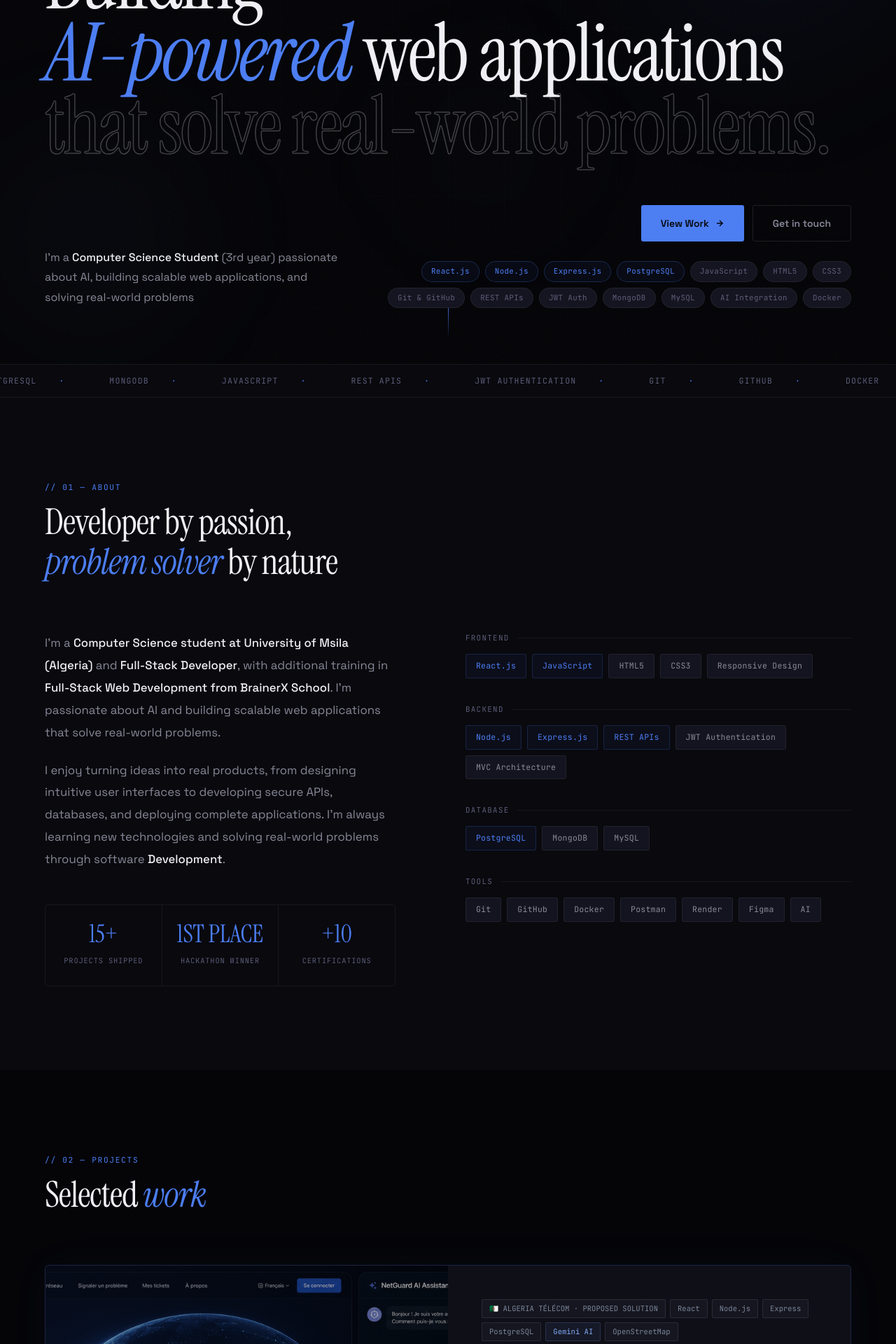
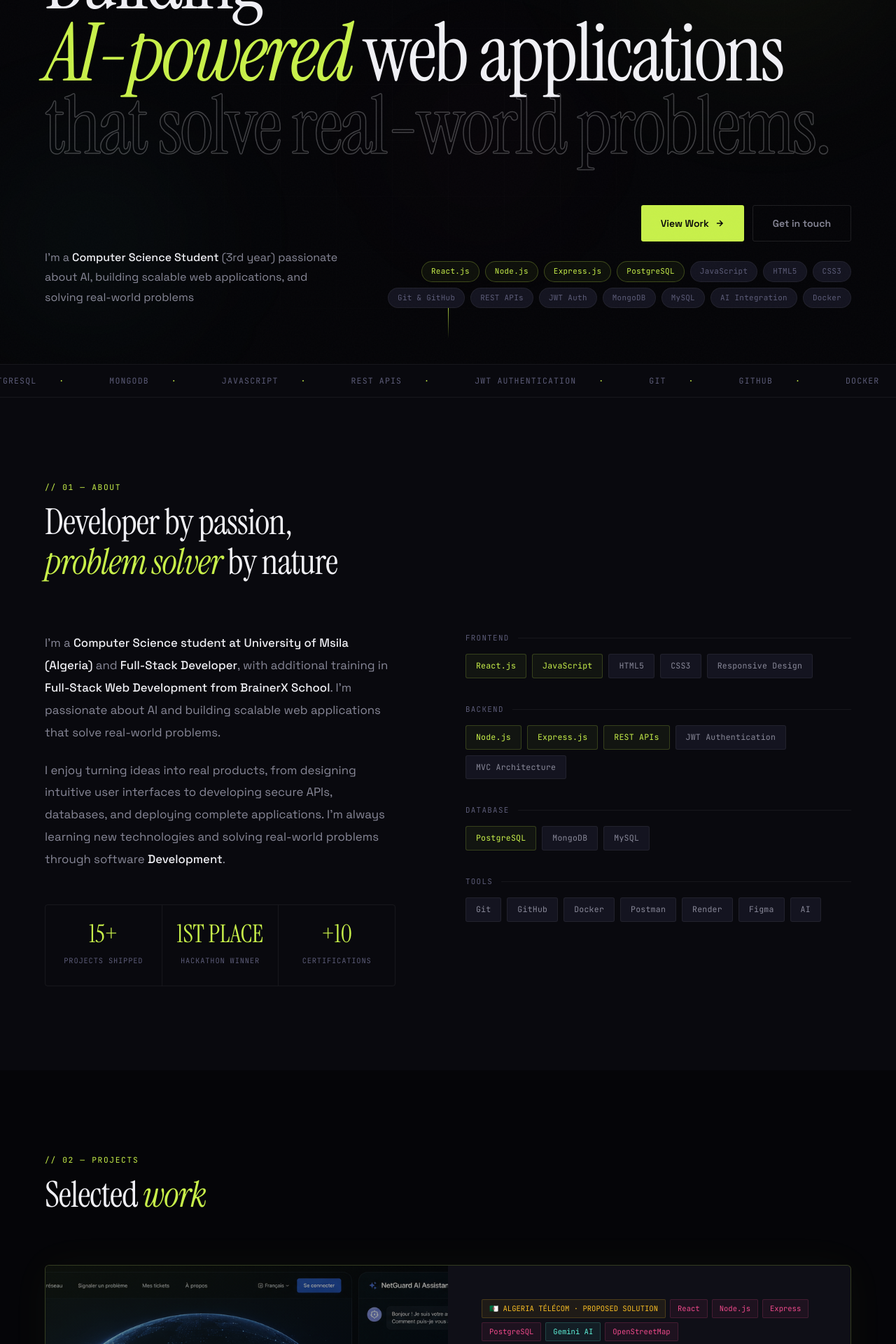
Before and after one commit to Mohammed-Zeghlache/Portfolio_ZMN, a React (Vite) app: page / in a window 1280 px wide. Shown: the part 280-2200 px from the top of the page at 70% size. Built offline with nearby package versions, Linux system fonts and the light colour scheme.

Commit message:
Update App.css

```diff
--- a/src/styles/App.css
+++ b/src/styles/App.css
@@ -6,9 +6,9 @@ html { scroll-behavior: smooth; }
   --bg2:      #09090e;
   --bg3:      #0f0f17;
   --surface:  #141420;
-  --accent:   #4C7EF3;
-  --accent2:  #7FA8F5;
-  --accent3:  #7A8699;
+  --accent:   #c8f04a;
+  --accent2:  #5ef0d8;
+  --accent3:  #f04a8c;
   --text:     #f0f0f5;
   --muted:    #5c5c78;
   --muted2:   #888898;
@@ -45,7 +45,7 @@ body {
 }
 .cursor-ring {
   width: 36px; height: 36px;
-  border: 1.5px solid rgba(76,126,243,0.35);
+  border: 1.5px solid rgba(200,240,74,0.35);
   border-radius: 50%;
   position: fixed;
   pointer-events: none;
@@ -53,7 +53,7 @@ body {
   transition: width 0.3s, height 0.3s, border-color 0.3s;
   transform: translate(-50%,-50%);
 }
-.cursor-ring.hovering { width: 56px; height: 56px; border-color: rgba(76,126,243,0.6); }
+.cursor-ring.hovering { width: 56px; height: 56px; border-color: rgba(200,240,74,0.6); }
 a, button, [data-hover] { cursor: none; }
 
 body::after {
@@ -106,9 +106,9 @@ nav.scrolled {
   align-items: end; padding: 0 64px 80px; position: relative; overflow: hidden;
 }
 .orb { position: absolute; border-radius: 50%; filter: blur(80px); pointer-events: none; animation: orbFloat 12s ease-in-out infinite alternate; }
-.orb-1 { width: 600px; height: 600px; background: radial-gradient(circle, rgba(76,126,243,0.07) 0%, transparent 70%); top: -150px; right: -100px; animation-duration: 14s; }
-.orb-2 { width: 400px; height: 400px; background: radial-gradient(circle, rgba(127,168,245,0.05) 0%, transparent 70%); bottom: 0; left: -100px; animation-duration: 10s; animation-delay: -3s; }
-.orb-3 { width: 300px; height: 300px; background: radial-gradient(circle, rgba(122,134,153,0.04) 0%, transparent 70%); top: 40%; left: 40%; animation-duration: 16s; animation-delay: -6s; }
+.orb-1 { width: 600px; height: 600px; background: radial-gradient(circle, rgba(200,240,74,0.07) 0%, transparent 70%); top: -150px; right: -100px; animation-duration: 14s; }
+.orb-2 { width: 400px; height: 400px; background: radial-gradient(circle, rgba(94,240,216,0.05) 0%, transparent 70%); bottom: 0; left: -100px; animation-duration: 10s; animation-delay: -3s; }
+.orb-3 { width: 300px; height: 300px; background: radial-gradient(circle, rgba(240,74,140,0.04) 0%, transparent 70%); top: 40%; left: 40%; animation-duration: 16s; animation-delay: -6s; }
 @keyframes orbFloat { from { transform: translate(0,0) scale(1); } to { transform: translate(30px,20px) scale(1.1); } }
 .hero-grid {
   position: absolute; inset: 0;
@@ -151,7 +151,7 @@ nav.scrolled {
 .btn::before { content: ''; position: absolute; inset: 0; background: rgba(255,255,255,0.05); transform: translateX(-101%); transition: transform 0.3s ease; }
 .btn:hover::before { transform: translateX(0); }
 .btn-solid { background: var(--accent); color: #050508; }
-.btn-solid:hover { transform: translateY(-2px); box-shadow: 0 12px 40px rgba(76,126,243,0.3); }
+.btn-solid:hover { transform: translateY(-2px); box-shadow: 0 12px 40px rgba(200,240,74,0.3); }
 .btn-ghost { border: 1px solid var(--border2); color: var(--muted2); }
 .btn-ghost:hover { color: var(--text); transform: translateY(-2px); }
 .hero-stack {
@@ -163,8 +163,8 @@ nav.scrolled {
   border-radius: 100px; border: 1px solid var(--border); color: var(--muted);
   background: var(--surface); letter-spacing: 0.03em; transition: border-color 0.2s, color 0.2s, transform 0.2s;
 }
-.stack-pill:hover { border-color: rgba(76,126,243,0.3); color: var(--accent); transform: translateY(-2px); }
-.stack-pill.on { border-color: rgba(76,126,243,0.25); color: var(--accent); background: rgba(76,126,243,0.05); }
+.stack-pill:hover { border-color: rgba(200,240,74,0.3); color: var(--accent); transform: translateY(-2px); }
+.stack-pill.on { border-color: rgba(200,240,74,0.25); color: var(--accent); background: rgba(200,240,74,0.05); }
 .scroll-hint { position: absolute; bottom: 36px; left: 50%; transform: translateX(-50%); display: flex; flex-direction: column; align-items: center; gap: 8px; opacity: 0; animation: fadeIn 1s 1.4s forwards; }
 .scroll-hint span { font-family: 'JetBrains Mono', monospace; font-size: 0.62rem; letter-spacing: 0.15em; color: var(--muted); text-transform: uppercase; }
 .scroll-line { width: 1px; height: 48px; background: linear-gradient(to bottom, var(--accent), transparent); animation: scrollDrop 1.5s ease-in-out infinite; }
@@ -191,7 +191,7 @@ section { padding: 120px 64px; }
 .about-stats { display: flex; margin-top: 48px; border: 1px solid var(--border); border-radius: 4px; overflow: hidden; }
 .stat { flex: 1; padding: 24px 20px; text-align: center; border-right: 1px solid var(--border); transition: background 0.2s; }
 .stat:last-child { border-right: none; }
-.stat:hover { background: rgba(76,126,243,0.03); }
+.stat:hover { background: rgba(200,240,74,0.03); }
 .stat-num { font-family: 'Instrument Serif', serif; font-size: 2.2rem; color: var(--accent); line-height: 1; display: block; margin-bottom: 6px; }
 .stat-label { font-family: 'JetBrains Mono', monospace; font-size: 0.65rem; color: var(--muted); letter-spacing: 0.08em; text-transform: uppercase; }
 .skills-category { margin-bottom: 36px; }
@@ -199,17 +199,18 @@ section { padding: 120px 64px; }
 .skills-cat-title::after { content: ''; flex: 1; height: 1px; background: var(--border); }
 .skills-tags { display: flex; flex-wrap: wrap; gap: 8px; }
 .skill-tag { font-family: 'JetBrains Mono', monospace; font-size: 0.72rem; padding: 7px 14px; border: 1px solid var(--border); border-radius: 3px; color: var(--muted2); background: var(--surface); transition: all 0.2s; letter-spacing: 0.02em; }
-.skill-tag:hover { border-color: rgba(76,126,243,0.3); color: var(--accent); transform: translateY(-2px); }
-.skill-tag.primary { border-color: rgba(76,126,243,0.2); color: var(--accent); background: rgba(76,126,243,0.05); }
-.skill-tag.teal { border-color: rgba(127,168,245,0.2); color: var(--accent2); background: rgba(127,168,245,0.04); }
+.skill-tag:hover { border-color: rgba(200,240,74,0.3); color: var(--accent); transform: translateY(-2px); }
+.skill-tag.primary { border-color: rgba(200,240,74,0.2); color: var(--accent); background: rgba(200,240,74,0.05); }
+.skill-tag.teal { border-color: rgba(94,240,216,0.2); color: var(--accent2); background: rgba(94,240,216,0.04); }
 
 .project-winner {
   display: grid; grid-template-columns: 1fr 1fr;
-  background: var(--bg3); border: 1px solid rgba(76,126,243,0.2);
+  background: var(--bg3); border: 1px solid rgba(200,240,74,0.2);
   border-radius: 6px; overflow: hidden;
-  box-shadow: 0 0 60px rgba(76,126,243,0.04);
+  box-shadow: 0 0 60px rgba(200,240,74,0.04);
   transition: border-color 0.3s, box-shadow 0.3s;
   margin-bottom: 32px; position: relative;
+
 
 
 }
@@ -217,24 +218,23 @@ section { padding: 120px 64px; }
   content: ' FLAGSHIP PROJECT';
   position: absolute; top: 20px; right: 20px; z-index: 10;
   font-family: 'JetBrains Mono', monospace; font-size: 0.65rem; letter-spacing: 0.1em;
-  color: #7A8699; border: 1px solid rgba(122,134,153,0.35); padding: 5px 12px; border-radius: 2px;
-  background: rgba(122,134,153,0.08);
+  color: #fbbf24; border: 1px solid rgba(251,191,36,0.35); padding: 5px 12px; border-radius: 2px;
+  background: rgba(251,191,36,0.08);
 } */
 
 
 
-
-.project-winner:hover { border-color: rgba(76,126,243,0.35); box-shadow: 0 30px 80px rgba(0,0,0,0.5); }
+.project-winner:hover { border-color: rgba(200,240,74,0.35); box-shadow: 0 30px 80px rgba(0,0,0,0.5); }
 .pw-img { position: relative; overflow: hidden; min-height: 380px; }
 .pw-img img { width: 100%; height: 100%; object-fit: cover; filter: grayscale(20%) brightness(0.65) saturate(0.9); transition: filter 0.5s, transform 0.5s; }
 .project-winner:hover .pw-img img { filter: grayscale(0%) brightness(0.8) saturate(1); transform: scale(1.03); }
-.pw-img-overlay { position: absolute; inset: 0; background: linear-gradient(135deg, rgba(76,126,243,0.06) 0%, transparent 60%); }
+.pw-img-overlay { position: absolute; inset: 0; background: linear-gradient(135deg, rgba(200,240,74,0.06) 0%, transparent 60%); }
 .pw-body { padding: 48px; display: flex; flex-direction: column; justify-content: center; }
 .pf-tags { display: flex; flex-wrap: wrap; gap: 6px; margin-bottom: 20px; }
-.pf-tag { font-family: 'JetBrains Mono', monospace; font-size: 0.66rem; padding: 4px 10px; border-radius: 2px; background: rgba(76,126,243,0.07); border: 1px solid rgba(76,126,243,0.15); color: var(--accent); }
-.pf-tag.blue { background: rgba(127,168,245,0.07); border-color: rgba(127,168,245,0.18); color: var(--accent2); }
-.pf-tag.pink { background: rgba(122,134,153,0.07); border-color: rgba(122,134,153,0.18); color: var(--accent3); }
-.pf-tag.gold { background: rgba(122,134,153,0.07); border-color: rgba(122,134,153,0.2); color: #7A8699; }
+.pf-tag { font-family: 'JetBrains Mono', monospace; font-size: 0.66rem; padding: 4px 10px; border-radius: 2px; background: rgba(200,240,74,0.07); border: 1px solid rgba(200,240,74,0.15); color: var(--accent); }
+.pf-tag.blue { background: rgba(94,240,216,0.07); border-color: rgba(94,240,216,0.18); color: var(--accent2); }
+.pf-tag.pink { background: rgba(240,74,140,0.07); border-color: rgba(240,74,140,0.18); color: var(--accent3); }
+.pf-tag.gold { background: rgba(251,191,36,0.07); border-color: rgba(251,191,36,0.2); color: #fbbf24; }
 .pf-title { font-family: 'Instrument Serif', serif; font-size: 2rem; font-weight: 400; letter-spacing: -0.02em; color: var(--text); margin-bottom: 14px; line-height: 1.2; }
 .pf-desc { color: var(--muted2); font-size: 0.9rem; line-height: 1.75; margin-bottom: 24px; }
 .pf-role { display: flex; align-items: flex-start; gap: 10px; padding: 12px 16px; background: rgba(255,255,255,0.03); border-radius: 3px; border-left: 2px solid var(--accent); margin-bottom: 28px; }
@@ -247,7 +247,7 @@ section { padding: 120px 64px; }
 
 .projects-grid-2 { display: grid; grid-template-columns: 1fr 1fr; gap: 24px; margin: 32px 0; }
 .project-card { background: var(--bg3); border: 1px solid var(--border); border-radius: 6px; overflow: hidden; transition: border-color 0.3s, transform 0.3s, box-shadow 0.3s; }
-.project-card:hover { border-color: rgba(76,126,243,0.2); transform: translateY(-4px); box-shadow: 0 20px 60px rgba(0,0,0,0.4); }
+.project-card:hover { border-color: rgba(200,240,74,0.2); transform: translateY(-4px); box-shadow: 0 20px 60px rgba(0,0,0,0.4); }
 .pc-img { overflow: hidden; }
 .pc-img img { width: 100%; height: 200px; object-fit: cover; filter: grayscale(40%) brightness(0.7); transition: filter 0.5s, transform 0.5s; display: block; }
 .project-card:hover .pc-img img { filter: grayscale(0%) brightness(0.9); transform: scale(1.04); }
@@ -272,7 +272,7 @@ section { padding: 120px 64px; }
 
 .certs-grid { display: grid; grid-template-columns: 1fr 1fr; gap: 12px; margin-top: 48px; }
 .cert-card { padding: 20px 22px; background: var(--surface); border: 1px solid var(--border); border-radius: 4px; transition: border-color 0.2s, transform 0.2s; }
-.cert-card:hover { border-color: rgba(76,126,243,0.25); transform: translateY(-2px); }
+.cert-card:hover { border-color: rgba(200,240,74,0.25); transform: translateY(-2px); }
 .cert-issuer { font-family: 'JetBrains Mono', monospace; font-size: 0.65rem; color: var(--accent); letter-spacing: 0.08em; text-transform: uppercase; margin-bottom: 6px; display: block; }
 .cert-name { font-size: 0.84rem; color: var(--text); font-weight: 500; }
 
@@ -281,10 +281,10 @@ section { padding: 120px 64px; }
 .contact-sub { color: var(--muted2); font-size: 1rem; line-height: 1.8; margin-bottom: 56px; }
 .contact-links { display: flex; justify-content: center; gap: 16px; flex-wrap: wrap; margin-bottom: 64px; }
 .contact-link { display: flex; align-items: center; gap: 10px; padding: 14px 26px; border: 1px solid var(--border); border-radius: 4px; color: var(--muted2); text-decoration: none; font-size: 0.875rem; background: var(--surface); transition: all 0.2s; }
-.contact-link:hover { border-color: rgba(76,126,243,0.3); color: var(--accent); transform: translateY(-3px); box-shadow: 0 12px 40px rgba(0,0,0,0.3); }
+.contact-link:hover { border-color: rgba(200,240,74,0.3); color: var(--accent); transform: translateY(-3px); box-shadow: 0 12px 40px rgba(0,0,0,0.3); }
 .contact-link svg { width: 16px; height: 16px; }
 .contact-availability { display: inline-flex; align-items: center; gap: 8px; font-family: 'JetBrains Mono', monospace; font-size: 0.72rem; color: var(--muted); letter-spacing: 0.08em; padding: 10px 20px; border: 1px solid var(--border); border-radius: 100px; }
-.avail-dot { width: 7px; height: 7px; border-radius: 50%; background: #4C7EF3; animation: blink 1.8s ease-in-out infinite; }
+.avail-dot { width: 7px; height: 7px; border-radius: 50%; background: #4ade80; animation: blink 1.8s ease-in-out infinite; }
 @keyframes blink { 0%,100% { opacity: 1; } 50% { opacity: 0.3; } }
 
 footer { padding: 28px 64px; border-top: 1px solid var(--border); display: flex; justify-content: space-between; align-items: center; }
```
